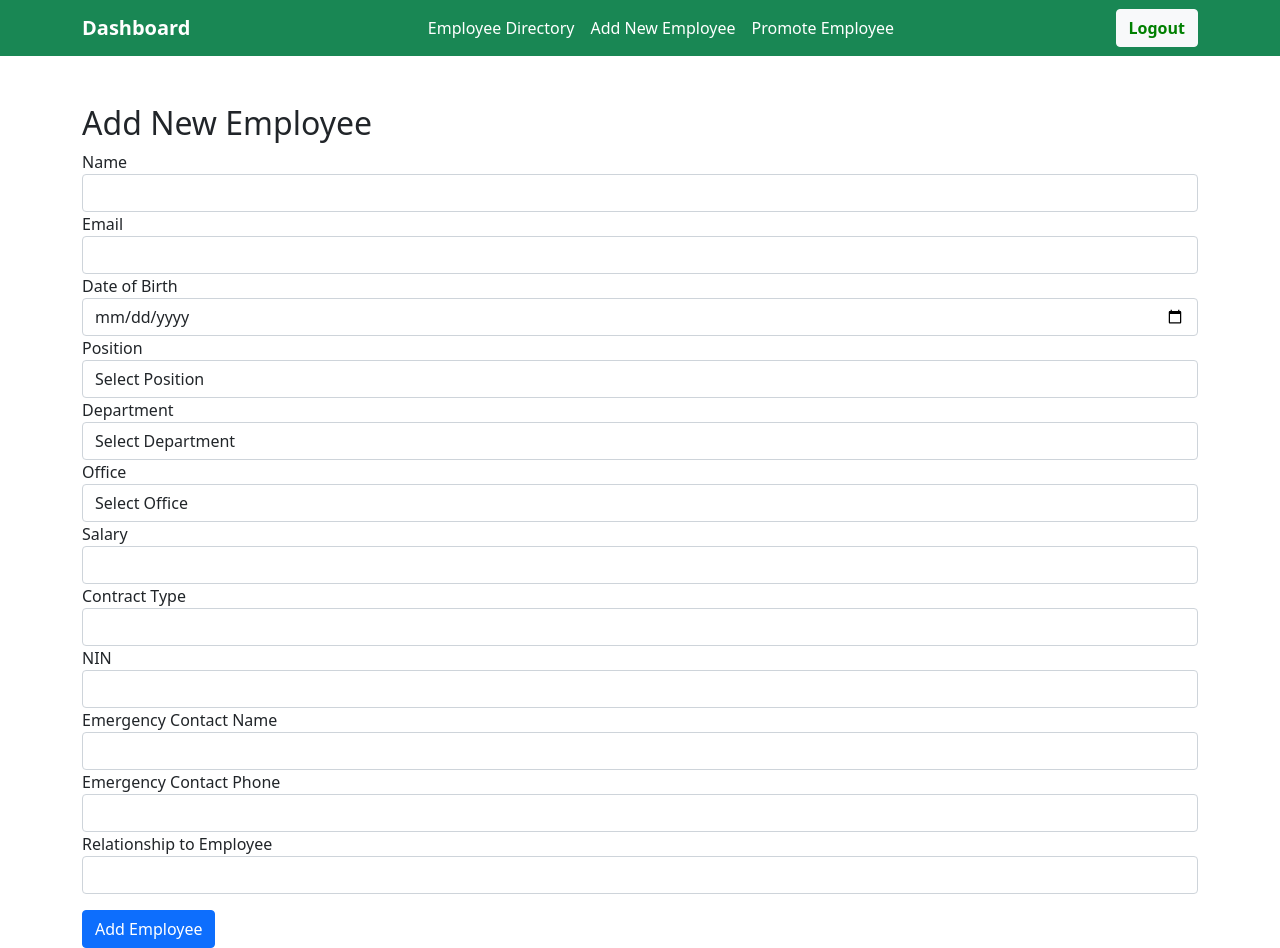
After one commit to Sergey-Mr/Kilburnazon, a PHP site: page /pages/add_employee.php in a window 1280 px wide. The commit adds this page. Run offline with PHP 8.4, Linux system fonts and the light colour scheme; the visitor is signed in with stand-in values (Sample User, id 1); data that the repository does not hold is empty.

Commit message:
Almost done task 2

```diff
--- /dev/null
+++ b/pages/add_employee.php
@@ -0,0 +1,212 @@
+<?php
+session_start();
+
+// Check if user is logged in
+if (!isset($_SESSION['email'])) {
+    header("Location: login.php");
+    exit();
+}
+
+// Include database connection
+include '../database/db_connect.php';
+
+// Fetch available positions, departments, and offices for the dropdowns
+$positions_result = $connection->query("SELECT Position_ID, Role_Name FROM Employee_Position");
+$departments_result = $connection->query("SELECT Department_ID, Name FROM Department");
+$offices_result = $connection->query("SELECT Office_ID, Name FROM Office");
+
+$message = "";
+$toastClass = '';
+
+if ($_SERVER['REQUEST_METHOD'] === 'POST') {
+    // Collect form data
+    $name = $_POST['name'];
+    $email = $_POST['email'];
+    $dob = $_POST['dob'];
+    $position_id = $_POST['position'];
+    $salary = $_POST['salary'];
+    $department_id = $_POST['department'];
+    $office_id = $_POST['office'];
+    $contract_type = $_POST['contract_type'];
+    $nin = $_POST['nin'];
+    $emergency_contact_name = $_POST['emergency_contact_name'];
+    $emergency_contact_phone = $_POST['emergency_contact_phone'];
+    $emergency_contact_relationship = $_POST['emergency_contact_relationship'];
+
+    // Default Date Hired to today
+    $date_hired = date('Y-m-d');
+
+    // Check if email already exists
+    $check_email_query = "SELECT * FROM Employee WHERE Email = ?";
+    $stmt_check_email = $connection->prepare($check_email_query);
+    $stmt_check_email->bind_param('s', $email);
+    $stmt_check_email->execute();
+    $result = $stmt_check_email->get_result();
+
+    if ($result->num_rows > 0) {
+        // Email already exists
+        $message = "Error: The email address is already in use.";
+        $toastClass = '#dc3545'; // Red color for error
+    } else {
+        // Prepare SQL to insert the new employee
+        $sql = "INSERT INTO Employee (Name, Email, DOB, Position_ID, Salary, Department_ID, Office_ID, Contract_Type, NIN, Hired_Date)
+                VALUES (?, ?, ?, ?, ?, ?, ?, ?, ?, ?)";
+        $stmt = $connection->prepare($sql);
+        $stmt->bind_param('ssssdsdsss', $name, $email, $dob, $position_id, $salary, $department_id, $office_id, $contract_type, $nin, $date_hired);
+
+        try {
+            if ($stmt->execute()) {
+                // Now insert the emergency contact data
+                $employee_id = $stmt->insert_id; // Get the last inserted employee ID
+
+                $sql_emergency_contact = "INSERT INTO Emergency_Contact (Employee_ID, Contact_Name, Phone, Relationship)
+                                          VALUES (?, ?, ?, ?)";
+                $stmt_emergency = $connection->prepare($sql_emergency_contact);
+                $stmt_emergency->bind_param('isss', $employee_id, $emergency_contact_name, $emergency_contact_phone, $emergency_contact_relationship);
+                $stmt_emergency->execute();
+
+                // Success message and green toast
+                $message = "New employee added successfully with emergency contact!";
+                $toastClass = '#28a745'; // Green color for success
+            }
+        } catch (mysqli_sql_exception $e) {
+            // Catch any other SQL exceptions and show an error message
+            $message = "Error: " . $e->getMessage();
+            $toastClass = '#dc3545'; // Red color for error
+        }
+    }
+}
+?>
+
+<!DOCTYPE html>
+<html lang="en">
+<head>
+    <meta charset="UTF-8">
+    <meta name="viewport" content="width=device-width, initial-scale=1.0">
+    <title>Add New Employee</title>
+    <link href="https://cdn.jsdelivr.net/npm/bootstrap@5.0.2/dist/css/bootstrap.min.css" rel="stylesheet">
+</head>
+<body>
+    <nav class="navbar navbar-expand-sm navbar-light bg-success">
+        <div class="container">
+            <a class="navbar-brand" href="#" style="font-weight:bold; color:white;">Dashboard</a>
+            <button class="navbar-toggler d-lg-none" type="button" data-bs-toggle="collapse"
+                data-bs-target="#collapsibleNavId" aria-controls="collapsibleNavId" aria-expanded="false"
+                aria-label="Toggle navigation">
+                <span class="navbar-toggler-icon"></span>
+            </button>
+            <div class="collapse navbar-collapse" id="collapsibleNavId">
+                <ul class="navbar-nav m-auto mt-2 mt-lg-0">
+                    <li class="nav-item">
+                        <a class="nav-link text-white" href="dashboard.php">Employee Directory</a>
+                    </li>
+                    <li class="nav-item">
+                        <a class="nav-link text-white" href="add_employee.php">Add New Employee</a>
+                    </li>
+                    <li class="nav-item">
+                        <a class="nav-link text-white" href="promote_employee.php">Promote Employee</a>
+                    </li>
+                </ul>
+                <form class="d-flex my-2 my-lg-0">
+                    <a href="./logout.php" class="btn btn-light my-2 my-sm-0" style="font-weight:bolder;color:green;">
+                        Logout</a>
+                </form>
+            </div>
+        </div>
+    </nav>
+    <div class="container mt-5">
+        <h2>Add New Employee</h2>
+        <?php if ($message): ?>
+            <div class="toast align-items-center text-white border-0" role="alert" aria-live="assertive" aria-atomic="true"
+                 style="background-color: <?php echo $toastClass; ?>;">
+                <div class="d-flex">
+                    <div class="toast-body">
+                        <?php echo $message; ?>
+                    </div>
+                    <button type="button" class="btn-close btn-close-white me-2 m-auto"
+                            data-bs-dismiss="toast" aria-label="Close"></button>
+                </div>
+            </div>
+        <?php endif; ?>
+
+        <form action="add_employee.php" method="POST">
+            <!-- Employee Details -->
+            <div class="form-group">
+                <label for="name">Name</label>
+                <input type="text" name="name" id="name" class="form-control" required>
+            </div>
+            <div class="form-group">
+                <label for="email">Email</label>
+                <input type="email" name="email" id="email" class="form-control" required>
+            </div>
+            <div class="form-group">
+                <label for="dob">Date of Birth</label>
+                <input type="date" name="dob" id="dob" class="form-control" required>
+            </div>
+
+            <!-- Dropdown for Position -->
+            <div class="form-group">
+                <label for="position">Position</label>
+                <select name="position" id="position" class="form-control" required>
+                    <option value="">Select Position</option>
+                    <?php while ($row = $positions_result->fetch_assoc()) { ?>
+                        <option value="<?= $row['Position_ID']; ?>"><?= $row['Role_Name']; ?></option>
+                    <?php } ?>
+                </select>
+            </div>
+
+            <!-- Dropdown for Department -->
+            <div class="form-group">
+                <label for="department">Department</label>
+                <select name="department" id="department" class="form-control" required>
+                    <option value="">Select Department</option>
+                    <?php while ($row = $departments_result->fetch_assoc()) { ?>
+                        <option value="<?= $row['Department_ID']; ?>"><?= $row['Name']; ?></option>
+                    <?php } ?>
+                </select>
+            </div>
+
+            <!-- Dropdown for Office -->
+            <div class="form-group">
+                <label for="office">Office</label>
+                <select name="office" id="office" class="form-control" required>
+                    <option value="">Select Office</option>
+                    <?php while ($row = $offices_result->fetch_assoc()) { ?>
+                        <option value="<?= $row['Office_ID']; ?>"><?= $row['Name']; ?></option>
+                    <?php } ?>
+                </select>
+            </div>
+
+            <!-- Other Fields -->
+            <div class="form-group">
+                <label for="salary">Salary</label>
+                <input type="number" name="salary" id="salary" class="form-control" required>
+            </div>
+            <div class="form-group">
+                <label for="contract_type">Contract Type</label>
+                <input type="text" name="contract_type" id="contract_type" class="form-control" required>
+            </div>
+            <div class="form-group">
+                <label for="nin">NIN</label>
+                <input type="text" name="nin" id="nin" class="form-control" required>
+            </div>
+
+            <!-- Emergency Contact Details -->
+            <div class="form-group">
+                <label for="emergency_contact_name">Emergency Contact Name</label>
+                <input type="text" name="emergency_contact_name" id="emergency_contact_name" class="form-control" required>
+            </div>
+            <div class="form-group">
+                <label for="emergency_contact_phone">Emergency Contact Phone</label>
+                <input type="text" name="emergency_contact_phone" id="emergency_contact_phone" class="form-control" required>
+            </div>
+            <div class="form-group">
+                <label for="emergency_contact_relationship">Relationship to Employee</label>
+                <input type="text" name="emergency_contact_relationship" id="emergency_contact_relationship" class="form-control" required>
+            </div>
+
+            <button type="submit" class="btn btn-primary mt-3">Add Employee</button>
+        </form>
+    </div>
+</body>
+</html>
```
Also changed, not shown: pages/dashboard.php (+12 -2 lines), pages/promote_employee.php (added, +201 -0 lines).
